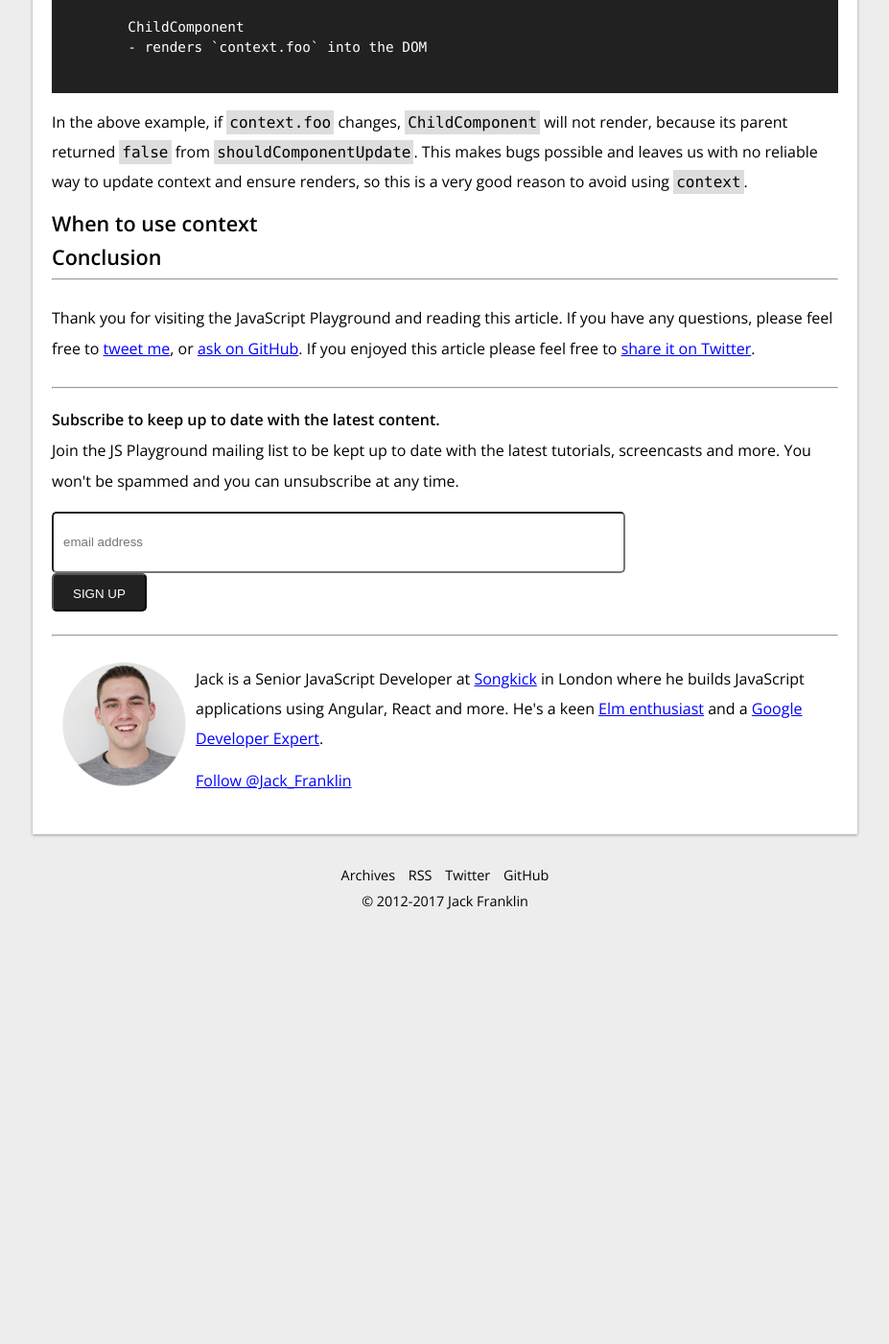
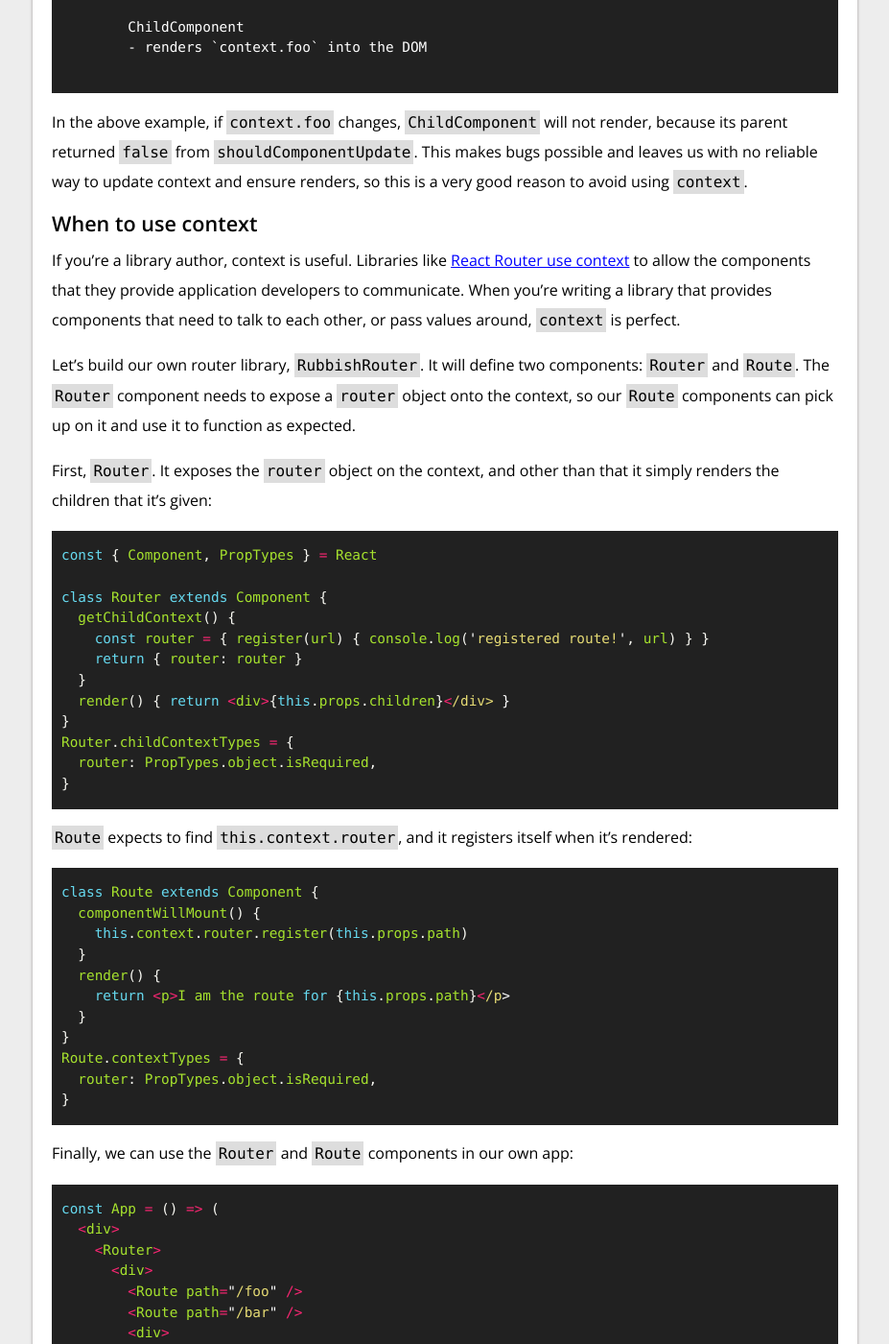
Before and after one commit to jackfranklin/javascriptplayground.com, a Jekyll site: the page built from _posts/2017-02-13-context-in-react.md, in a window 1280 px wide and 1400 px high, scrolled down 4889 px. Shown: the whole window at 96% size, without its empty margins (176-1103 px from the left). Built offline with Jekyll 4.4.1, drawn with Linux system fonts in a browser that asks for light colours; comment, search, counter and statistics services are not loaded; before the commit the page ends 5856 px from its top, so only the background shows below that; some of the changed text lies outside the part shown.

Commit message:
Final draft

````diff
--- a/_posts/2017-02-13-context-in-react.md
+++ b/_posts/2017-02-13-context-in-react.md
@@ -176,4 +176,68 @@ In the above example, if `context.foo` changes, `ChildComponent` will not render
 
 ## When to use context
 
+If you're a library author, context is useful. Libraries like [React Router use context](https://github.com/ReactTraining/react-router/blob/v4/packages/react-router/modules/Router.js#L13) to allow the components that they provide application developers to communicate. When you're writing a library that provides components that need to talk to each other, or pass values around, `context` is perfect.
+
+Let's build our own router library, `RubbishRouter`. It will define two components: `Router` and `Route`. The `Router` component needs to expose a `router` object onto the context, so our `Route` components can pick up on it and use it to function as expected.
+
+First, `Router`. It exposes the `router` object on the context, and other than that it simply renders the children that it's given:
+
+```js
+const { Component, PropTypes } = React
+
+class Router extends Component {
+  getChildContext() {
+    const router = { register(url) { console.log('registered route!', url) } }
+    return { router: router }
+  }
+  render() { return <div>{this.props.children}</div> }
+}
+Router.childContextTypes = {
+  router: PropTypes.object.isRequired,
+}
+```
+
+`Route` expects to find `this.context.router`, and it registers itself when it's rendered:
+
+```js
+class Route extends Component {
+  componentWillMount() {
+    this.context.router.register(this.props.path)
+  }
+  render() {
+    return <p>I am the route for {this.props.path}</p>
+  }
+}
+Route.contextTypes = {
+  router: PropTypes.object.isRequired,
+}
+```
+
+Finally, we can use the `Router` and `Route` components in our own app:
+
+```js
+const App = () => (
+  <div>
+    <Router>
+      <div>
+        <Route path="/foo" />
+        <Route path="/bar" />
+        <div>
+          <Route path="/baz" />
+        </div>
+      </div>
+    </Router>
+  </div>
+)
+```
+
+The beauty of context in this situation is that as library authors we can provide components that can work in any situation, regardless of where they are rendered. As long as all `Route` components are within a `Router`, it doesn't matter at what level, and we don't tie application developers to a specific structure.
+
 ## Conclusion
+
+Hopefully this blog post has shown you how and when to use context in React, and why more often than not you'd be better eschewing it in favour of props.
+
+Thank you to the following blog posts and documentation for providing great material whilst putting this blog post together:
+
+- [React docs on context](https://facebook.github.io/react/docs/context.html)
+- [How to safely use React context](https://medium.com/@mweststrate/how-to-safely-use-react-context-b7e343eff076) by Michel Weststrate.
````
